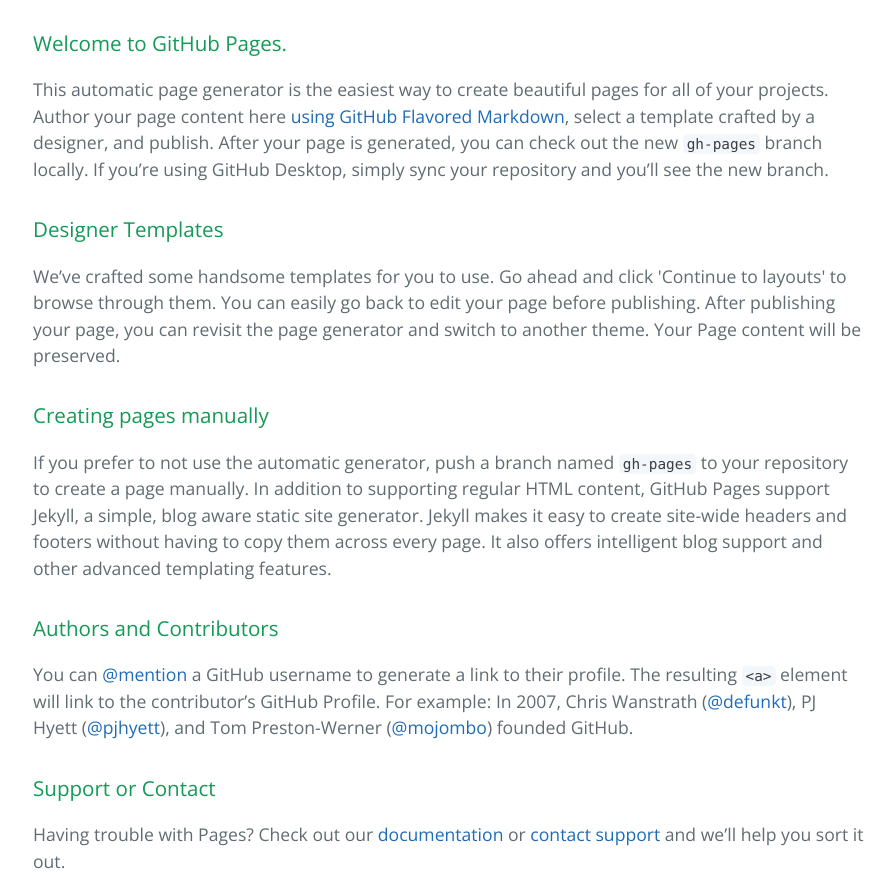
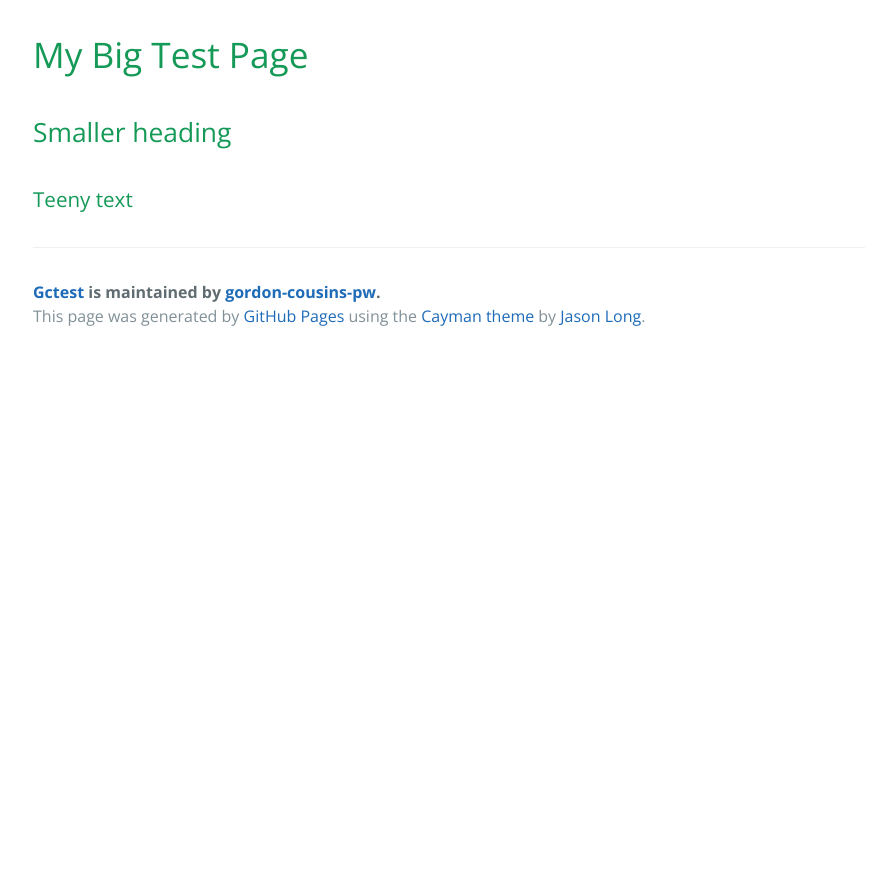
Before and after one commit to gordon-cousins-pw/gctest, a plain HTML site: page index.html in a window 1280 px wide. Shown: the part 340-1217 px from the top of the page, without its empty margins (191-1083 px from the left). After the commit the page ends 800 px from the top, so only its background shows below. Drawn offline with nearby package versions, Linux system fonts and the light colour scheme.

```diff
--- a/index.html
+++ b/index.html
@@ -19,30 +19,14 @@
     </section>
 
     <section class="main-content">
-      <h3>
-<a id="welcome-to-github-pages" class="anchor" href="#welcome-to-github-pages" aria-hidden="true"><span aria-hidden="true" class="octicon octicon-link"></span></a>Welcome to GitHub Pages.</h3>
+      <h1>
+<a id="my-big-test-page" class="anchor" href="#my-big-test-page" aria-hidden="true"><span aria-hidden="true" class="octicon octicon-link"></span></a>My Big Test Page</h1>
 
-<p>This automatic page generator is the easiest way to create beautiful pages for all of your projects. Author your page content here <a href="https://guides.github.com/features/mastering-markdown/">using GitHub Flavored Markdown</a>, select a template crafted by a designer, and publish. After your page is generated, you can check out the new <code>gh-pages</code> branch locally. If you’re using GitHub Desktop, simply sync your repository and you’ll see the new branch.</p>
+<h2>
+<a id="smaller-heading" class="anchor" href="#smaller-heading" aria-hidden="true"><span aria-hidden="true" class="octicon octicon-link"></span></a>Smaller heading</h2>
 
 <h3>
-<a id="designer-templates" class="anchor" href="#designer-templates" aria-hidden="true"><span aria-hidden="true" class="octicon octicon-link"></span></a>Designer Templates</h3>
-
-<p>We’ve crafted some handsome templates for you to use. Go ahead and click 'Continue to layouts' to browse through them. You can easily go back to edit your page before publishing. After publishing your page, you can revisit the page generator and switch to another theme. Your Page content will be preserved.</p>
-
-<h3>
-<a id="creating-pages-manually" class="anchor" href="#creating-pages-manually" aria-hidden="true"><span aria-hidden="true" class="octicon octicon-link"></span></a>Creating pages manually</h3>
-
-<p>If you prefer to not use the automatic generator, push a branch named <code>gh-pages</code> to your repository to create a page manually. In addition to supporting regular HTML content, GitHub Pages support Jekyll, a simple, blog aware static site generator. Jekyll makes it easy to create site-wide headers and footers without having to copy them across every page. It also offers intelligent blog support and other advanced templating features.</p>
-
-<h3>
-<a id="authors-and-contributors" class="anchor" href="#authors-and-contributors" aria-hidden="true"><span aria-hidden="true" class="octicon octicon-link"></span></a>Authors and Contributors</h3>
-
-<p>You can <a href="https://help.github.com/articles/basic-writing-and-formatting-syntax/#mentioning-users-and-teams" class="user-mention">@mention</a> a GitHub username to generate a link to their profile. The resulting <code>&lt;a&gt;</code> element will link to the contributor’s GitHub Profile. For example: In 2007, Chris Wanstrath (<a href="https://github.com/defunkt" class="user-mention">@defunkt</a>), PJ Hyett (<a href="https://github.com/pjhyett" class="user-mention">@pjhyett</a>), and Tom Preston-Werner (<a href="https://github.com/mojombo" class="user-mention">@mojombo</a>) founded GitHub.</p>
-
-<h3>
-<a id="support-or-contact" class="anchor" href="#support-or-contact" aria-hidden="true"><span aria-hidden="true" class="octicon octicon-link"></span></a>Support or Contact</h3>
-
-<p>Having trouble with Pages? Check out our <a href="https://help.github.com/pages">documentation</a> or <a href="https://github.com/contact">contact support</a> and we’ll help you sort it out.</p>
+<a id="teeny-text" class="anchor" href="#teeny-text" aria-hidden="true"><span aria-hidden="true" class="octicon octicon-link"></span></a>Teeny text</h3>
 
       <footer class="site-footer">
         <span class="site-footer-owner"><a href="https://github.com/gordon-cousins-pw/gctest">Gctest</a> is maintained by <a href="https://github.com/gordon-cousins-pw">gordon-cousins-pw</a>.</span>
```
Also changed, not shown: params.json (+1 -1 lines).
